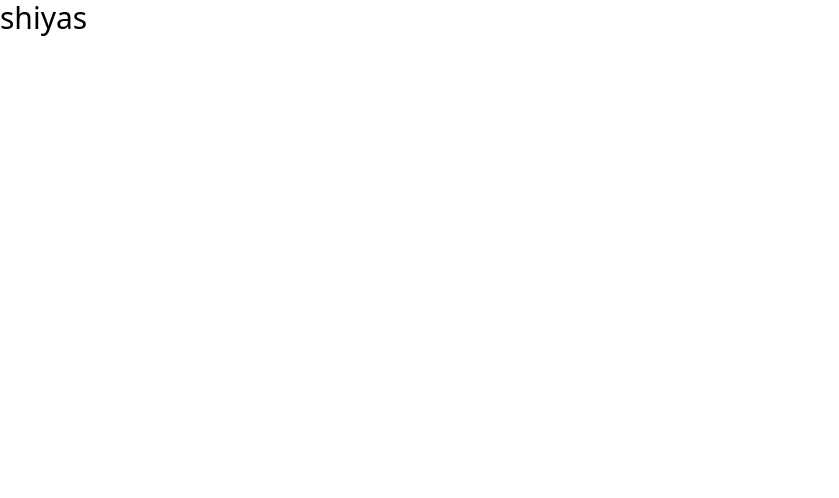
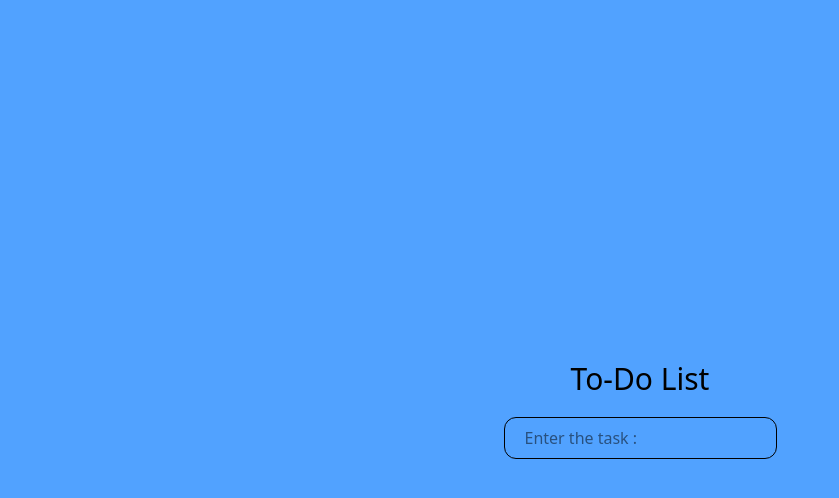
Before and after one commit to shiyyaas/Todolist, a React (Vite) app: page / in a window 1280 px wide. Shown: the top 498 px of the page, without its empty margins (0-839 px from the left). Built offline with nearby package versions, Linux system fonts and the light colour scheme.

Commit message:
Settuped core UI

```diff
--- a/src/App.jsx
+++ b/src/App.jsx
@@ -1,14 +1,12 @@
-import { useState } from 'react'
-import reactLogo from './assets/react.svg'
-import viteLogo from '/vite.svg'
+// import { useState } from 'react'
 import './App.css'
+import Core from './components/Core'
 
 function App() {
-  const [count, setCount] = useState(0)
 
   return (
     <>
-      <button className='text-3xl'>shiyas</button>
+      <Core />
     </>
   )
 }
--- /dev/null
+++ b/src/components/Core.jsx
@@ -0,0 +1,12 @@
+export default function Core() {
+    const h1class = "text-3xl";
+
+    return (
+      <div className='flex flex-col min-h-screen items-center justify-center bg-blue-400'>
+        <h1 className={`${h1class} m-5`}>To-Do List</h1>
+        <input
+        className='border rounded-xl px-5 py-2'
+        type="text" placeholder='Enter the task :' />
+      </div>
+    )
+  }
```
